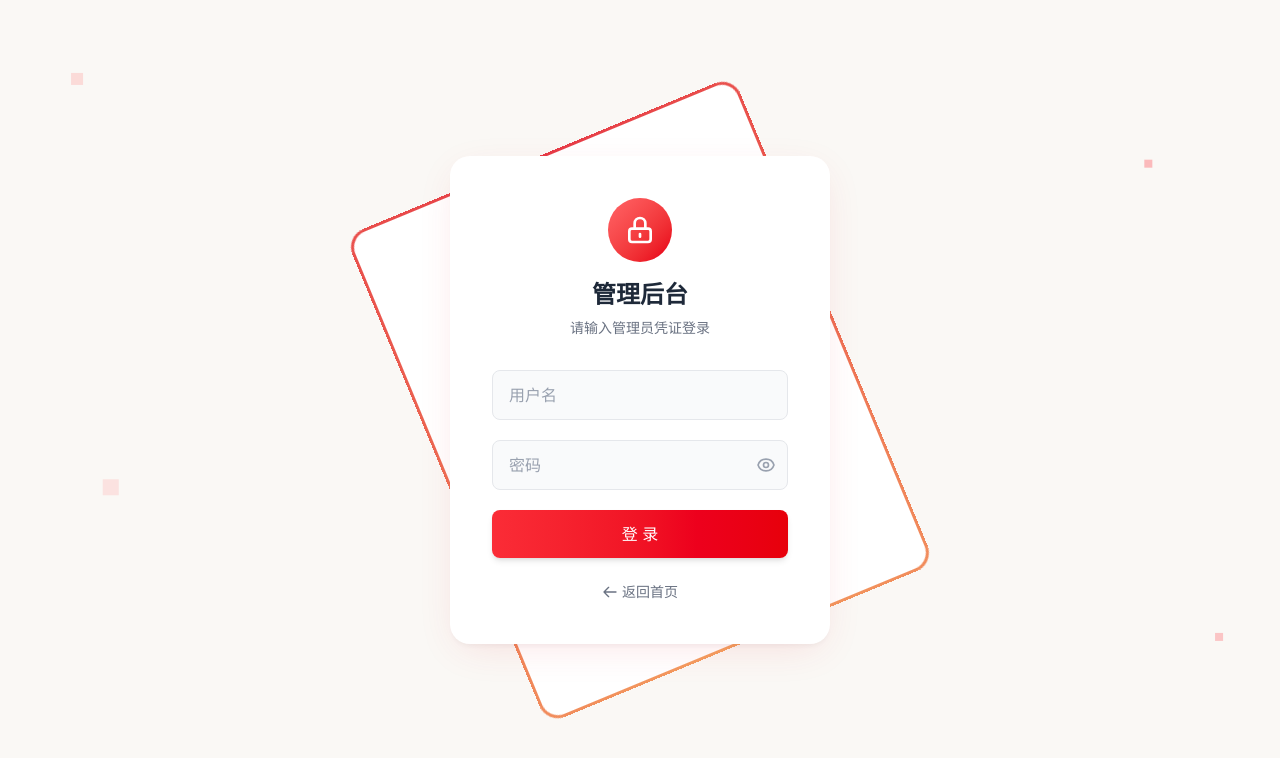
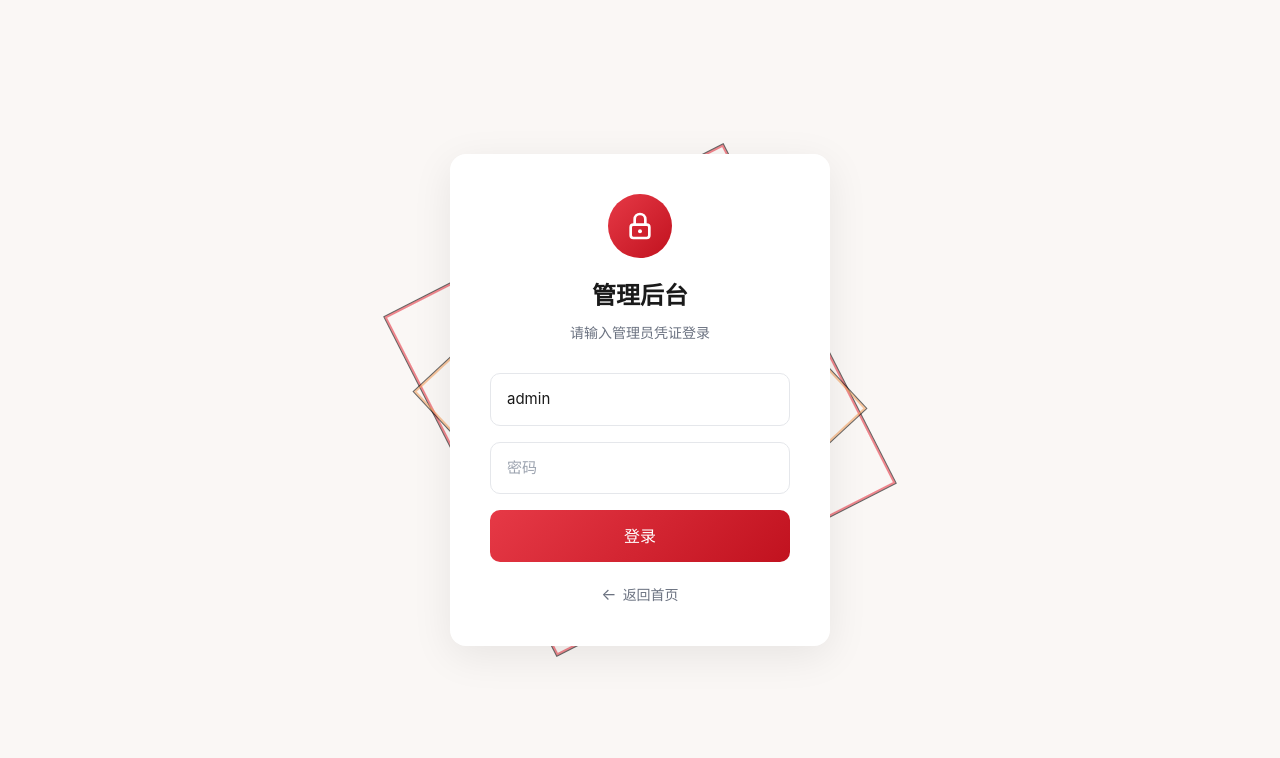
Before and after one commit to yanmo18/my-portfolio, a Vue app: page /login in a window 1280 px wide. Shown: the top 758 px of the page. Built offline with nearby package versions, Linux system fonts and the light colour scheme.

Commit message:
feat: 登录页全新设计 - 双层圆环线条旋转，红色主题卡片

```diff
--- a/src/views/Login.vue
+++ b/src/views/Login.vue
@@ -1,266 +1,294 @@
 <template>
-  <div
-    class="min-h-screen bg-[#FAF8F5] relative overflow-hidden flex items-center justify-center"
-    @mousemove="handleMouseMove"
-    ref="containerRef"
-  >
-    <!-- 动态边框背景 -->
-    <div class="login-wrapper">
-      <div
-        class="border-frame"
-        :style="{
-          transform: `translate(${mouseOffset.x * 0.02}px, ${mouseOffset.y * 0.02}px)`
-        }"
-      >
+  <div class="login-page">
+    <!-- 旋转线条背景 -->
+    <div class="rotating-rings">
+      <div class="ring ring-outer"></div>
+      <div class="ring ring-inner"></div>
     </div>
 
     <!-- 登录卡片 -->
-      <div
-        class="login-card"
-        :style="{
-          transform: `translate(${mouseOffset.x * 0.01}px, ${mouseOffset.y * 0.01}px)`
-        }"
-      >
-        <div class="gradient-border">
-          <div class="card-content">
-            <!-- 标题 -->
-            <div class="text-center mb-8">
-              <div class="inline-flex items-center justify-center w-16 h-16 rounded-full bg-gradient-to-br from-red-400 to-red-600 mb-4">
-                <svg xmlns="http://www.w3.org/2000/svg" class="w-8 h-8 text-white" fill="none" viewBox="0 0 24 24" stroke="currentColor">
-                  <path stroke-linecap="round" stroke-linejoin="round" stroke-width="2" d="M12 15v2m-6 4h12a2 2 0 002-2v-6a2 2 0 00-2-2H6a2 2 0 00-2 2v6a2 2 0 002 2zm10-10V7a4 4 0 00-8 0v4h8z" />
+    <div class="login-card">
+      <!-- 锁形图标 -->
+      <div class="icon-wrapper">
+        <svg viewBox="0 0 24 24" fill="none" xmlns="http://www.w3.org/2000/svg">
+          <rect x="5" y="11" width="14" height="10" rx="2" stroke="white" stroke-width="2"/>
+          <path d="M8 11V7C8 4.79086 9.79086 3 12 3C14.2091 3 16 4.79086 16 7V11" stroke="white" stroke-width="2" stroke-linecap="round"/>
+          <circle cx="12" cy="16" r="1.5" fill="white"/>
         </svg>
       </div>
-              <h1 class="text-2xl font-bold text-gray-800" style="font-family: 'Georgia', serif;">管理后台</h1>
-              <p class="text-gray-500 text-sm mt-2">请输入管理员凭证登录</p>
-            </div>
 
-            <!-- 登录表单 -->
-            <form @submit.prevent="handleLogin" class="space-y-5">
-              <!-- 用户名 -->
-              <div class="relative">
+      <!-- 标题 -->
+      <h2 class="title">管理后台</h2>
+      <p class="subtitle">请输入管理员凭证登录</p>
+
+      <!-- 输入框 -->
+      <form @submit.prevent="handleLogin">
+        <div class="input-group">
           <input
-                  v-model="form.username"
+            v-model="username"
             type="text"
             placeholder="用户名"
-                  class="w-full px-4 py-3 bg-gray-50 border border-gray-200 rounded-lg text-gray-700 placeholder-gray-400 focus:outline-none focus:border-red-400 focus:ring-2 focus:ring-red-100 transition-all"
+            class="input"
+          />
+        </div>
+        <div class="input-group">
+          <input
+            v-model="password"
+            type="password"
+            placeholder="密码"
+            class="input"
           />
         </div>
 
-              <!-- 密码 -->
-              <div class="relative">
-                <input
-                  v-model="form.password"
-                  :type="showPassword ? 'text' : 'password'"
-                  placeholder="密码"
-                  class="w-full px-4 py-3 bg-gray-50 border border-gray-200 rounded-lg text-gray-700 placeholder-gray-400 focus:outline-none focus:border-red-400 focus:ring-2 focus:ring-red-100 transition-all pr-12"
-                />
-                <button
-                  type="button"
-                  @click="showPassword = !showPassword"
-                  class="absolute right-3 top-1/2 -translate-y-1/2 text-gray-400 hover:text-gray-600"
-                >
-                  <svg v-if="!showPassword" xmlns="http://www.w3.org/2000/svg" class="w-5 h-5" fill="none" viewBox="0 0 24 24" stroke="currentColor">
-                    <path stroke-linecap="round" stroke-linejoin="round" stroke-width="2" d="M15 12a3 3 0 11-6 0 3 3 0 016 0z" />
-                    <path stroke-linecap="round" stroke-linejoin="round" stroke-width="2" d="M2.458 12C3.732 7.943 7.523 5 12 5c4.478 0 8.268 2.943 9.542 7-1.274 4.057-5.064 7-9.542 7-4.477 0-8.268-2.943-9.542-7z" />
-                  </svg>
-                  <svg v-else xmlns="http://www.w3.org/2000/svg" class="w-5 h-5" fill="none" viewBox="0 0 24 24" stroke="currentColor">
-                    <path stroke-linecap="round" stroke-linejoin="round" stroke-width="2" d="M13.875 18.825A10.05 10.05 0 0112 19c-4.478 0-8.268-2.943-9.543-7a9.97 9.97 0 011.563-3.029m5.858.908a3 3 0 114.243 4.243M9.878 9.878l4.242 4.242M9.88 9.88l-3.29-3.29m7.532 7.532l3.29 3.29M3 3l3.59 3.59m0 0A9.953 9.953 0 0112 5c4.478 0 8.268 2.943 9.543 7a10.025 10.025 0 01-4.132 5.411m0 0L21 21" />
-                  </svg>
-                </button>
-              </div>
-
         <!-- 错误提示 -->
-              <p v-if="error" class="text-red-500 text-sm text-center">{{ error }}</p>
+        <p v-if="error" class="error">{{ error }}</p>
 
         <!-- 登录按钮 -->
-              <button
-                type="submit"
-                :disabled="loading"
-                class="w-full py-3 bg-gradient-to-r from-red-500 to-red-600 text-white font-medium rounded-lg hover:from-red-600 hover:to-red-700 transition-all shadow-md hover:shadow-lg disabled:opacity-50 disabled:cursor-not-allowed"
-              >
-                <span v-if="loading" class="flex items-center justify-center gap-2">
-                  <svg class="animate-spin w-5 h-5" xmlns="http://www.w3.org/2000/svg" fill="none" viewBox="0 0 24 24">
-                    <circle class="opacity-25" cx="12" cy="12" r="10" stroke="currentColor" stroke-width="4"></circle>
-                    <path class="opacity-75" fill="currentColor" d="M4 12a8 8 0 018-8V0C5.373 0 0 5.373 0 12h4zm2 5.291A7.962 7.962 0 014 12H0c0 3.042 1.135 5.824 3 7.938l3-2.647z"></path>
-                  </svg>
-                  登录中...
-                </span>
-                <span v-else>登 录</span>
-              </button>
+        <button type="submit" class="login-btn">登录</button>
       </form>
 
       <!-- 返回首页 -->
-            <div class="mt-6 text-center">
-              <router-link
-                to="/"
-                class="text-gray-500 hover:text-red-500 text-sm transition-colors flex items-center justify-center gap-1"
-              >
-                <svg xmlns="http://www.w3.org/2000/svg" class="w-4 h-4" fill="none" viewBox="0 0 24 24" stroke="currentColor">
-                  <path stroke-linecap="round" stroke-linejoin="round" stroke-width="2" d="M10 19l-7-7m0 0l7-7m-7 7h18" />
-                </svg>
+      <router-link to="/" class="back-link">
+        <span class="back-arrow">←</span>
         返回首页
       </router-link>
-            </div>
-          </div>
-        </div>
-      </div>
-    </div>
-
-    <!-- 背景装饰 -->
-    <div class="absolute inset-0 pointer-events-none overflow-hidden">
-      <div class="absolute diamond-float-1 w-3 h-3 bg-red-400/20 rotate-45" style="top: 10%; left: 5%;"></div>
-      <div class="absolute diamond-float-2 w-2 h-2 bg-red-500/30 rotate-45" style="top: 20%; right: 10%;"></div>
-      <div class="absolute diamond-float-3 w-4 h-4 bg-red-400/15 rotate-45" style="top: 60%; left: 8%;"></div>
-      <div class="absolute diamond-float-1 w-2 h-2 bg-red-500/25 rotate-45" style="top: 80%; right: 5%;"></div>
     </div>
   </div>
 </template>
 
 <script setup>
-import { ref, reactive, onMounted, onUnmounted } from 'vue'
+import { ref } from 'vue'
 import { useRouter } from 'vue-router'
 
 const router = useRouter()
+const username = ref('admin')
+const password = ref('')
+const error = ref('')
 
-const form = reactive({
-  username: '',
-  password: ''
-})
+const handleLogin = () => {
+  error.value = ''
 
-const showPassword = ref(false)
-const loading = ref(false)
-const error = ref('')
-const mouseOffset = ref({ x: 0, y: 0 })
-const containerRef = ref(null)
-
-// 管理员凭证（简单硬编码，实际可用环境变量）
-const ADMIN_CREDENTIALS = {
-  username: 'admin',
-  password: 'Fernoa@2024'
+  if (username.value !== 'admin') {
+    error.value = '用户名不正确'
+    return
   }
 
-let animationFrame = null
+  if (password.value !== 'Fernoa@2024') {
+    error.value = '密码不正确'
+    return
+  }
 
-const handleMouseMove = (e) => {
-  if (containerRef.value) {
-    const rect = containerRef.value.getBoundingClientRect()
-    mouseOffset.value = {
-      x: e.clientX - rect.left - rect.width / 2,
-      y: e.clientY - rect.top - rect.height / 2
+  localStorage.setItem('isAuthenticated', 'true')
+  router.push('/admin')
 }
+</script>
+
+<style scoped>
+.login-page {
+  min-height: 100vh;
+  background-color: #faf7f5;
+  display: flex;
+  align-items: center;
+  justify-content: center;
+  padding: 20px;
+  position: relative;
+  overflow: hidden;
+}
+
+/* 旋转线条背景 */
+.rotating-rings {
+  position: absolute;
+  width: 500px;
+  height: 500px;
+  display: flex;
+  align-items: center;
+  justify-content: center;
+}
+
+.ring {
+  position: absolute;
+  border: 2px solid;
+  opacity: 0.6;
+}
+
+/* 外层 - 红色，45° 倾斜 */
+.ring-outer {
+  width: 380px;
+  height: 380px;
+  border-color: #e63946;
+  transform: rotate(45deg);
+  animation: rotate-outer 25s linear infinite;
+}
+
+/* 内层 - 橙色，-30° 倾斜，更慢 */
+.ring-inner {
+  width: 320px;
+  height: 320px;
+  border-color: #f4a261;
+  transform: rotate(-30deg);
+  animation: rotate-inner 35s linear infinite;
+}
+
+/* 外层反向旋转 */
+@keyframes rotate-outer {
+  from {
+    transform: rotate(45deg);
+  }
+  to {
+    transform: rotate(405deg);
   }
 }
 
-const handleLogin = async () => {
-  error.value = ''
-
-  if (!form.username || !form.password) {
-    error.value = '请输入用户名和密码'
-    return
+/* 内层正向旋转，更慢 */
+@keyframes rotate-inner {
+  from {
+    transform: rotate(-30deg);
   }
-
-  loading.value = true
-
-  // 模拟登录请求
-  await new Promise(resolve => setTimeout(resolve, 800))
-
-  if (form.username === ADMIN_CREDENTIALS.username && form.password === ADMIN_CREDENTIALS.password) {
-    localStorage.setItem('admin_token', 'authenticated')
-    router.push('/admin')
-  } else {
-    error.value = '用户名或密码错误'
+  to {
+    transform: rotate(330deg);
   }
-
-  loading.value = false
-}
-
-onUnmounted(() => {
-  if (animationFrame) cancelAnimationFrame(animationFrame)
-})
-</script>
-
-<style scoped>
-.login-wrapper {
-  position: relative;
-  width: 420px;
-  padding: 20px;
-}
-
-/* 动态边框框架 */
-.border-frame {
-  position: absolute;
-  inset: 0;
-  overflow: visible;
-  border-radius: 24px;
-}
-
-/* 外边框 - 镂空线条样式 */
-.border-frame::before {
-  content: '';
-  position: absolute;
-  inset: 0;
-  border: 3px solid transparent;
-  border-radius: 20px;
-  background: linear-gradient(white, white) padding-box,
-              conic-gradient(
-                from 0deg,
-                #e63946, #f4a261, #e63946
-              ) border-box;
-  animation: rotateBorder 8s linear infinite;
-}
-
-.border-frame::after {
-  display: none;
-}
-
-@keyframes rotateBorder {
-  from { transform: rotate(0deg); }
-  to { transform: rotate(360deg); }
 }
 
 /* 登录卡片 */
 .login-card {
+  background: white;
+  border-radius: 16px;
+  padding: 40px;
+  width: 100%;
+  max-width: 380px;
+  box-shadow: 0 10px 40px rgba(0, 0, 0, 0.08);
   position: relative;
   z-index: 1;
-  transition: transform 0.15s ease-out;
+  text-align: center;
 }
 
-.gradient-border {
-  background: white;
-  border-radius: 20px;
-  padding: 2px;
-  box-shadow: 0 10px 40px -10px rgba(230, 57, 70, 0.15),
-              0 4px 6px -2px rgba(0, 0, 0, 0.05);
+/* 锁形图标 */
+.icon-wrapper {
+  width: 64px;
+  height: 64px;
+  background: linear-gradient(135deg, #e63946, #c1121f);
+  border-radius: 50%;
+  display: flex;
+  align-items: center;
+  justify-content: center;
+  margin: 0 auto 20px;
 }
 
-.card-content {
-  background: white;
-  border-radius: 18px;
-  padding: 40px;
+.icon-wrapper svg {
+  width: 32px;
+  height: 32px;
 }
 
-/* 输入框焦点效果 */
-input:focus {
+/* 标题 */
+.title {
+  font-size: 24px;
+  font-weight: 600;
+  color: #1a1a1a;
+  margin: 0 0 8px;
+}
+
+.subtitle {
+  font-size: 14px;
+  color: #6b7280;
+  margin: 0 0 30px;
+}
+
+/* 输入框 */
+.input-group {
+  margin-bottom: 16px;
+}
+
+.input {
+  width: 100%;
+  padding: 14px 16px;
+  border: 1px solid #e5e7eb;
+  border-radius: 10px;
+  font-size: 15px;
+  color: #1a1a1a;
+  background: #fff;
+  transition: border-color 0.2s, box-shadow 0.2s;
+  box-sizing: border-box;
+}
+
+.input::placeholder {
+  color: #9ca3af;
+}
+
+.input:focus {
+  outline: none;
+  border-color: #e63946;
   box-shadow: 0 0 0 3px rgba(230, 57, 70, 0.1);
 }
 
-/* 背景菱形动画 */
-.diamond-float-1 { animation: float1 6s ease-in-out infinite; }
-.diamond-float-2 { animation: float2 8s ease-in-out infinite; }
-.diamond-float-3 { animation: float3 7s ease-in-out infinite; }
-
-@keyframes float1 {
-  0%, 100% { transform: translateY(0) rotate(45deg); }
-  50% { transform: translateY(-20px) rotate(45deg); }
+/* 错误提示 */
+.error {
+  color: #e63946;
+  font-size: 13px;
+  margin: 0 0 16px;
+  text-align: left;
 }
 
-@keyframes float2 {
-  0%, 100% { transform: translateY(0) rotate(45deg); }
-  50% { transform: translateY(-15px) rotate(45deg); }
+/* 登录按钮 */
+.login-btn {
+  width: 100%;
+  padding: 14px;
+  background: linear-gradient(135deg, #e63946, #c1121f);
+  color: white;
+  border: none;
+  border-radius: 10px;
+  font-size: 16px;
+  font-weight: 500;
+  cursor: pointer;
+  transition: background 0.2s;
+  margin-bottom: 20px;
 }
 
-@keyframes float3 {
-  0%, 100% { transform: translateY(0) rotate(45deg); }
-  50% { transform: translateY(-25px) rotate(45deg); }
+.login-btn:hover {
+  background: linear-gradient(135deg, #c1121f, #a4131e);
+}
+
+.login-btn:active {
+  transform: none;
+}
+
+/* 返回链接 */
+.back-link {
+  display: inline-flex;
+  align-items: center;
+  gap: 6px;
+  color: #6b7280;
+  text-decoration: none;
+  font-size: 14px;
+  transition: color 0.2s;
+}
+
+.back-link:hover {
+  color: #e63946;
+}
+
+.back-arrow {
+  font-size: 16px;
+}
+
+/* 响应式 */
+@media (max-width: 480px) {
+  .login-card {
+    padding: 30px 24px;
+  }
+
+  .rotating-rings {
+    width: 350px;
+    height: 350px;
+  }
+
+  .ring-outer {
+    width: 280px;
+    height: 280px;
+  }
+
+  .ring-inner {
+    width: 230px;
+    height: 230px;
+  }
 }
 </style>
```
Also changed, not shown: assets/image_20260525154624897.png (deleted), assets/image_20260525155553978.png (added). Lines whose indentation alone changed are shown as unchanged.
